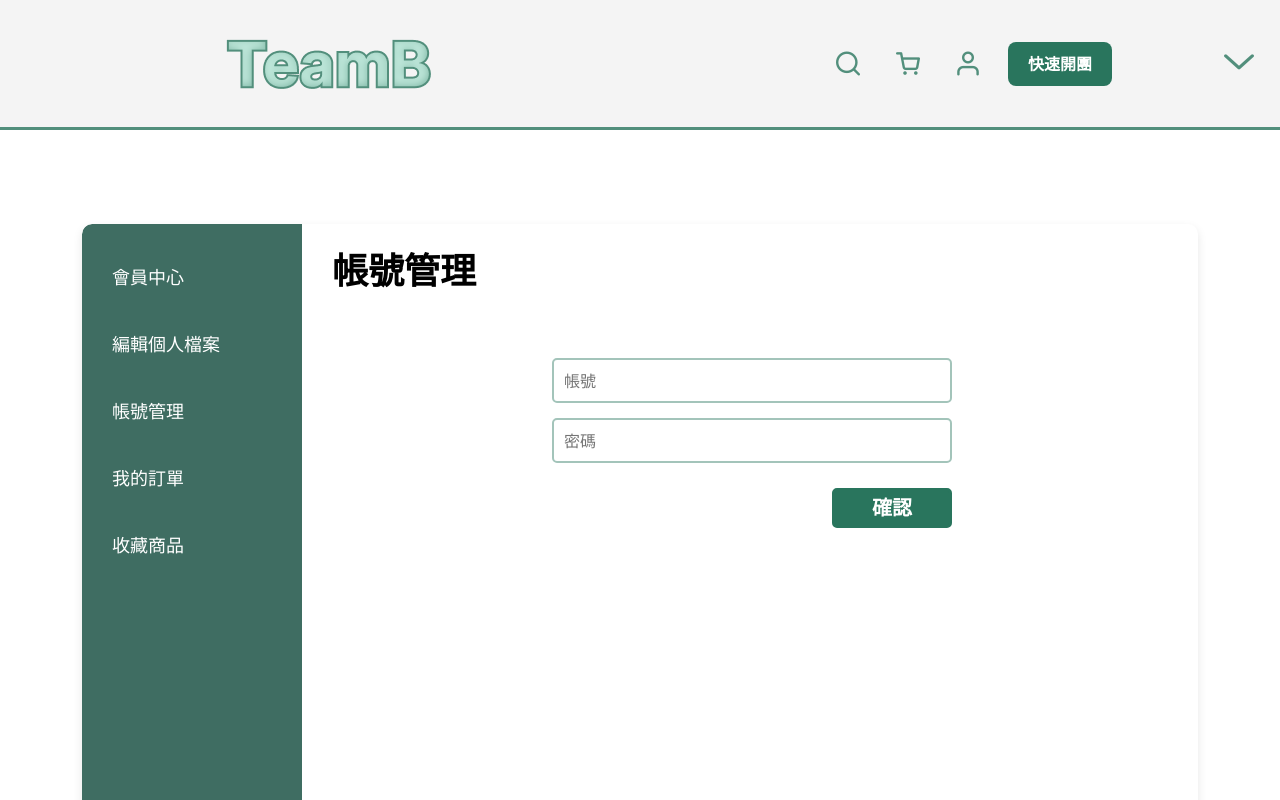
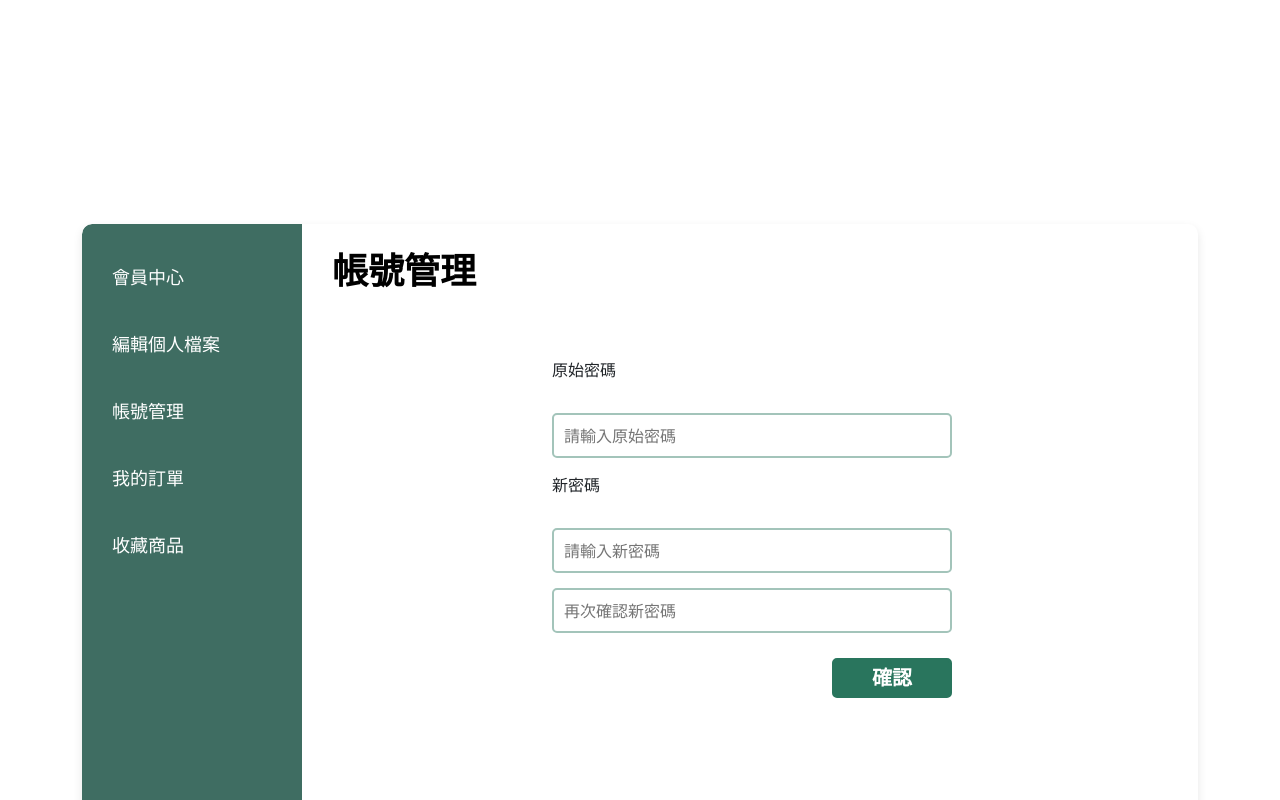
Before and after one commit to zx0938013408/TeamB_next, a Next.js app: page /auth/member-account in a window 1280 px wide. Shown: the top 800 px of the page. Built offline with nearby package versions, Linux system fonts and the light colour scheme.

Commit message:
會員登入狀態修改

```diff
--- a/app/auth/member-account/page.js
+++ b/app/auth/member-account/page.js
@@ -1,14 +1,69 @@
 "use client"
 // import  "../../styles/globals.css"
+import React, { useState } from "react";
 import Link from "next/link";
 import styles from "../../../styles/auth/member-account.module.css";
 import Header from "../../../components/Header";
 import "@/public/TeamB_Icon/style.css";
+import { useAuth } from "../../../context/auth-context";
+
+import axios from "axios";
+
 
 const MemberAccount =()=>{
+
+  const { auth } = useAuth(); // 假設用戶登錄後可以從 auth 中取得用戶信息
+  const [oldPassword, setOldPassword] = useState("");
+  const [newPassword, setNewPassword] = useState("");
+  const [confirmPassword, setConfirmPassword] = useState("");
+  const [error, setError] = useState("");
+  const [message, setMessage] = useState("");
+
+  // 表單提交處理
+  const handleSubmit = async (e) => {
+    e.preventDefault();
+
+    // 密碼檢查
+    if (!newPassword || !confirmPassword || !oldPassword) {
+      setError("所有欄位都是必填的");
+      return;
+    }
+
+    if (newPassword !== confirmPassword) {
+      setError("新密碼與確認密碼不一致");
+      return;
+    }
+
+    try {
+      // 向後端發送請求
+      const response = await axios.put(
+        `http://localhost:3001/auth/update/password/${auth.id}`, // 用戶 ID 應從 auth 中獲取
+        { newPassword },
+        {
+          headers: {
+            Authorization: `Bearer ${auth.token}`, // 傳遞 Token
+          },
+        }
+      );
+
+      if (response.data.success) {
+        setMessage("密碼更新成功");
+        setOldPassword("");
+        setNewPassword("");
+        setConfirmPassword("");
+      } else {
+        setError(response.data.message || "更新密碼時發生錯誤");
+      }
+    } catch (error) {
+      console.error("錯誤:", error);
+      setError("無法更新密碼，請稍後再試");
+    }
+  };
+
+
      return (
       <>
-      <Header/>
+        {/* <Header/> */}
       <div className={styles.container}>
       {/* 側邊欄 */}
       <div className={styles.sidebar}>
@@ -32,19 +87,34 @@ const MemberAccount =()=>{
       <div className={styles.mainContent}>
   <div className={styles.title}>帳號管理</div>
   <div className={styles.rightSection}>
-    <form className={styles.form}action="process-account.php" method="POST">
-      <input
-        className={styles.inputBox}
-        type="text"
-        name="mail"
-        placeholder="帳號"
-        required=""
-      />
+    <form className={styles.form} method="POST"  onSubmit={handleSubmit}>
+    {error && <p style={{ color: "red" }}>{error}</p>}
+    {message && <p style={{ color: "green" }}>{message}</p>}
+    <p>原始密碼</p>
       <input
         className={styles.inputBox}
         type="password"
-        name="password"
-        placeholder="密碼"
+        value={oldPassword}
+         onChange={(e) => setOldPassword(e.target.value)}
+        placeholder="請輸入原始密碼"
+        required=""
+      />
+    <p>新密碼</p>
+
+      <input
+        className={styles.inputBox}
+        type="password"
+        value={newPassword}
+        onChange={(e) => setNewPassword(e.target.value)}
+        placeholder="請輸入新密碼"
+        required=""
+      />
+        <input
+        className={styles.inputBox}
+        type="password"
+        value={confirmPassword}
+        onChange={(e) => setConfirmPassword(e.target.value)}
+        placeholder="再次確認新密碼"
         required=""
       />
 
--- a/context/auth-context.js
+++ b/context/auth-context.js
@@ -1,5 +1,6 @@
 "use client";
 import { createContext, useContext, useEffect, useState } from "react";
+import {MB_LOGIN_POST} from "../config/auth.api"
 
 
 const AuthContext = createContext();
@@ -30,7 +31,7 @@ export function AuthContextProvider({ children }) {
   //登入時傳帳號密碼進來
   const login = async (email, password) => {
 
-    const r = await fetch('http://localhost:3001/auth/login-jwt', {
+    const r = await fetch(MB_LOGIN_POST, {
       method: "POST",
       body: JSON.stringify({ email, password }),
       headers: {
--- a/styles/auth/member-account.module.css
+++ b/styles/auth/member-account.module.css
@@ -136,6 +136,7 @@
   }
   .inputBox,
   .selectBox {
+
     width: 100%;
     height: 45px;
     padding: 10px;
```
